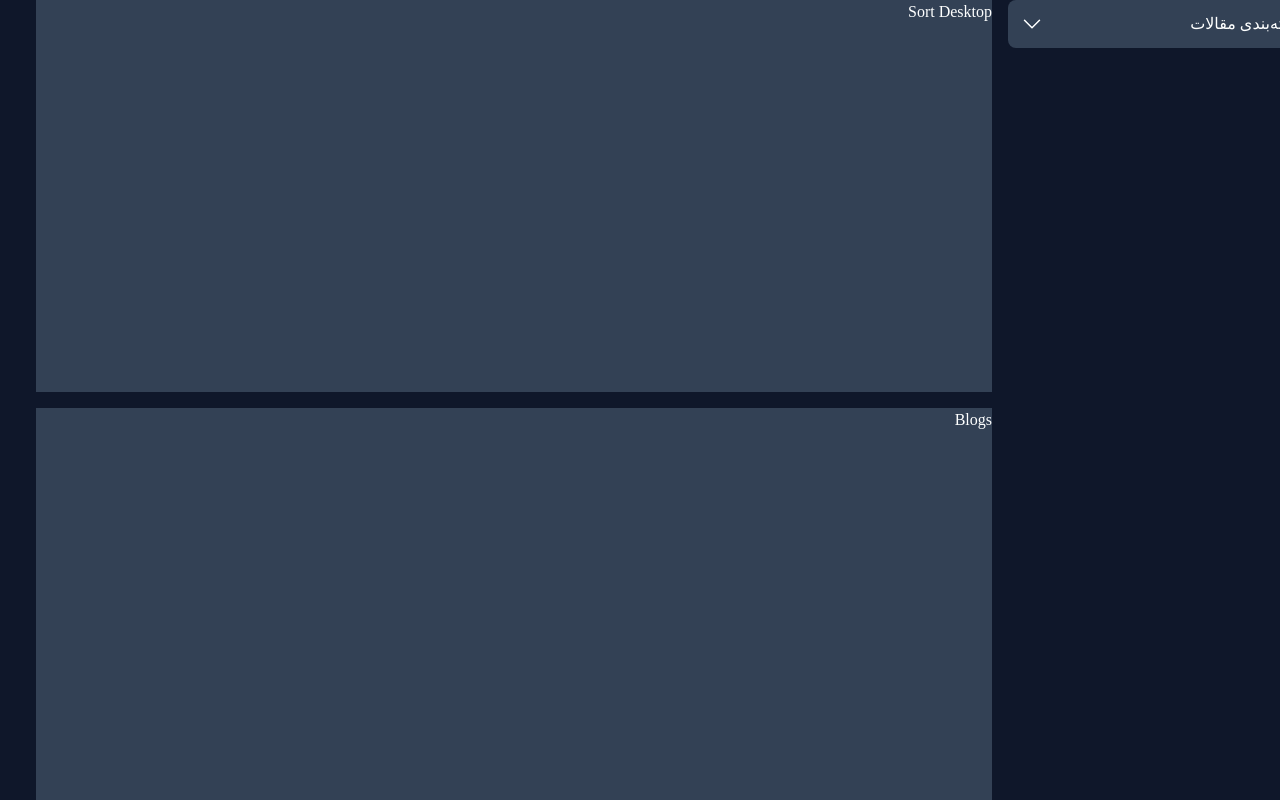
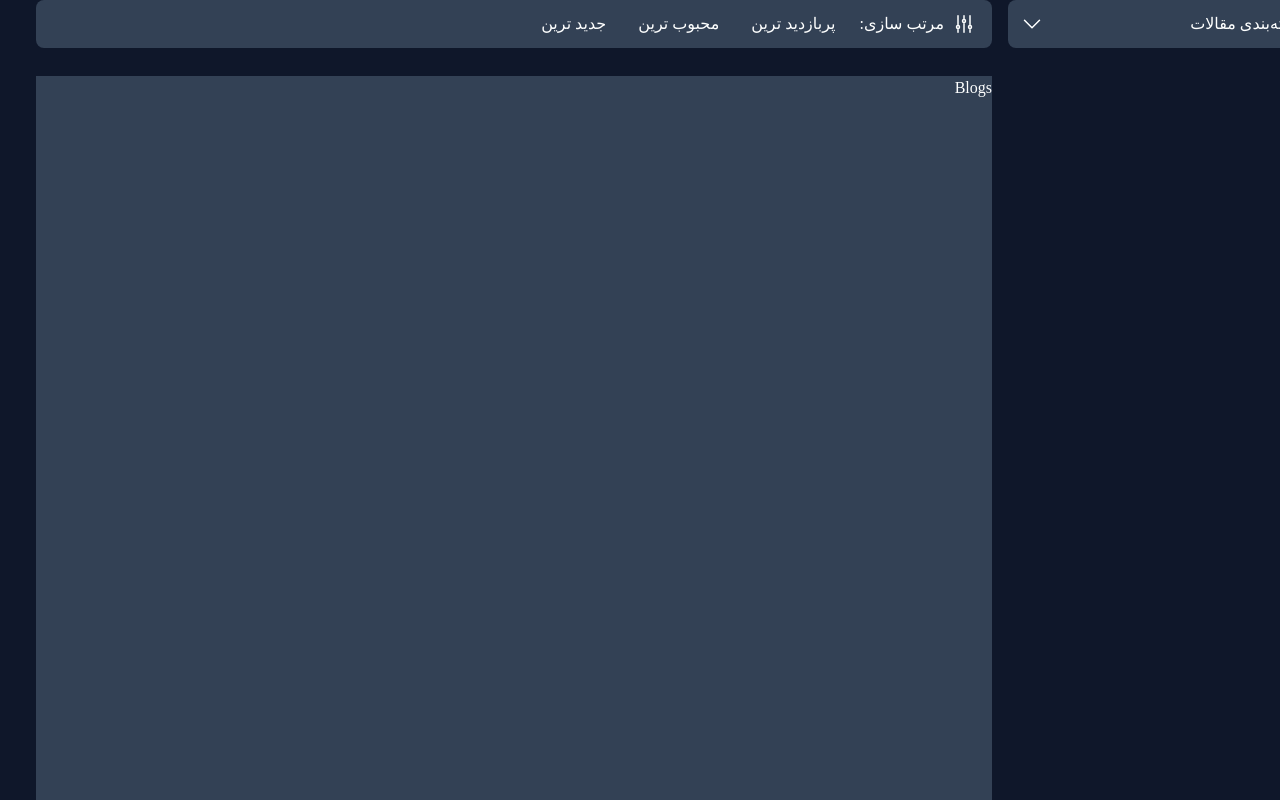
Before and after one commit to Am1rreza/Ecommerce-App, a Next.js app: page / in a window 1280 px wide. Built offline with nearby package versions, Linux system fonts and the light colour scheme; a web font is replaced by a local one.

Commit message:
sort section added

```diff
--- a/pages/index.js
+++ b/pages/index.js
@@ -1,4 +1,7 @@
-import { ChevronDownIcon } from "@heroicons/react/24/outline";
+import {
+  AdjustmentsVerticalIcon,
+  ChevronDownIcon,
+} from "@heroicons/react/24/outline";
 import Link from "next/link";
 import { useState } from "react";
 
@@ -6,7 +9,7 @@ export default function Home() {
   const [isOpen, setIsOpen] = useState(false);
 
   return (
-    <div className="grid gap-4 md:grid-cols-12 md:grid-rows-2 min-h-screen">
+    <div className="grid gap-4 md:grid-cols-12 md:grid-rows-[60px_minmax(300px,1fr)] min-h-screen">
       <div className="hidden md:block md:row-span-2 md:col-span-3">
         <div className="rounded-lg overflow-hidden">
           {/* accordion header*/}
@@ -29,27 +32,43 @@ export default function Home() {
           >
             <Link
               href={"#"}
-              className="block pr-4 py-2 mb-1 transition-all hover:bg-hover-color"
+              className="block pr-4 py-2 mb-1 transition-all hover:bg-hover-secondary-color"
             >
               همه مقالات
             </Link>
             <Link
               href={"#"}
-              className="block pr-4 py-2 mb-1 transition-all hover:bg-hover-color"
+              className="block pr-4 py-2 mb-1 transition-all hover:bg-hover-secondary-color"
             >
               فرانت‌اند
             </Link>
             <Link
               href={"#"}
-              className="block pr-4 py-2 transition-all hover:bg-hover-color"
+              className="block pr-4 py-2 transition-all hover:bg-hover-secondary-color"
             >
               بک‌اند
             </Link>
           </div>
         </div>
       </div>
-      <div className="bg-primary-color hidden md:block md:col-span-9">
-        Sort Desktop
+      <div className="hidden md:block md:col-span-9">
+        <div className="bg-primary-color rounded-lg px-4 py-1 flex items-center">
+          <div className="flex gap-x-2 items-center">
+            <AdjustmentsVerticalIcon className="w-6 h-6" />
+            <span>مرتب سازی:</span>
+          </div>
+          <ul className="flex items-center gap-x-4 mr-4">
+            <li className="p-2 rounded hover:bg-hover-primary-color transition-all cursor-pointer">
+              پر‌بازدید ترین
+            </li>
+            <li className="p-2 rounded hover:bg-hover-primary-color transition-all cursor-pointer">
+              محبوب ترین
+            </li>
+            <li className="p-2 rounded hover:bg-hover-primary-color transition-all cursor-pointer">
+              جدید ترین
+            </li>
+          </ul>
+        </div>
       </div>
       <div className="bg-primary-color md:col-span-9">Blogs</div>
     </div>
```
